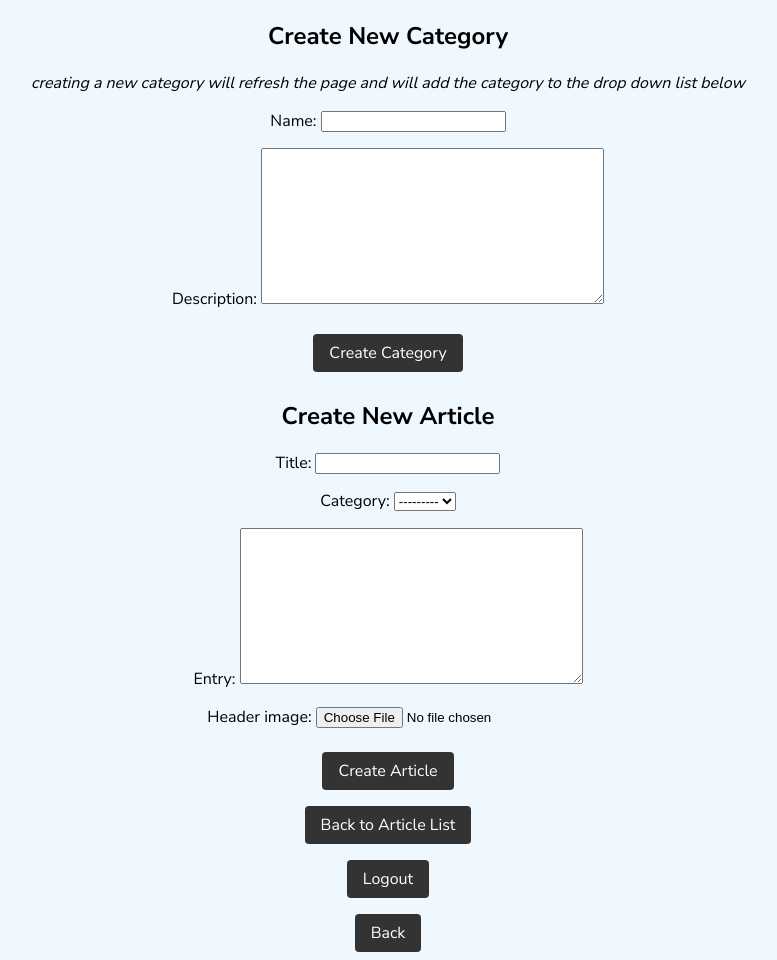
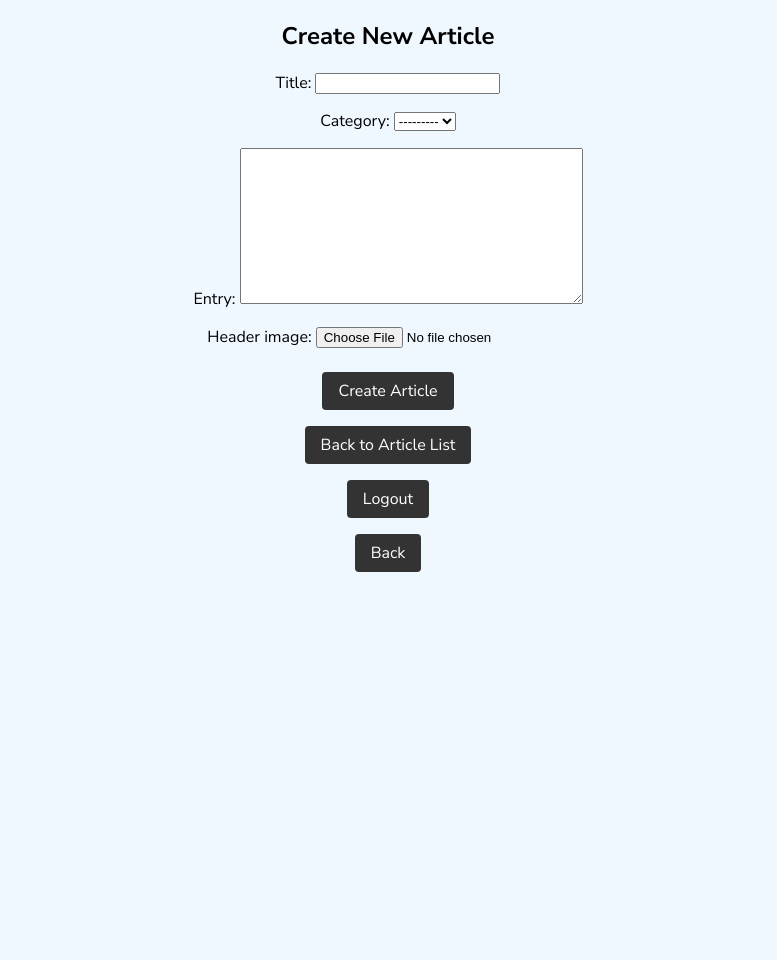
Before and after one commit to icepicklife/hobbysite-E-10, a Django app: page /wiki/article/add/ in a window 1280 px wide. Shown: the part 141-1101 px from the top of the page, without its empty margins (252-1029 px from the left). After the commit the page ends 713 px from the top, so only its background shows below. Run offline with Django 5.2, Linux system fonts and the light colour scheme; the visitor is signed in with stand-in values (Sample User, id 1); data that the repository does not hold is empty.

Commit message:
wiki pep8 and remove categorycreate for users

```diff
--- a/wiki/forms.py
+++ b/wiki/forms.py
@@ -1,5 +1,5 @@
 from django import forms
-from .models import Article, Comment, ArticleCategory
+from .models import Article, Comment
 
 
 class ArticleImageUploadForm(forms.ModelForm):
@@ -14,12 +14,6 @@ class ArticleCreateForm(forms.ModelForm):
         exclude = ["created_on", "updated_on", "author"]
 
 
-class ArticleCategoryCreateForm(forms.ModelForm):
-    class Meta:
-        model = ArticleCategory
-        fields = ["name", "description"]
-
-
 class ArticleUpdateForm(forms.ModelForm):
     class Meta:
         model = Article
--- a/wiki/templates/wiki/article_create.html
+++ b/wiki/templates/wiki/article_create.html
@@ -6,14 +6,7 @@
 
 {% block content %}
 
-  <h2>Create New Category</h2>
-  <p><em>creating a new category will refresh the page and will add the category to the drop down list below</em></p>
-  <form method="post">
-    {% csrf_token %}
-    {{ category_form.as_p }}
-    <button type="submit">Create Category</button>
-  </form>
-
+  <!-- Create Article Form  -->
   <h2>Create New Article</h2>
   <form method="post" enctype="multipart/form-data">
     {% csrf_token %}
--- a/wiki/views.py
+++ b/wiki/views.py
@@ -3,12 +3,11 @@ from django.views.generic import ListView, DetailView, CreateView, UpdateView
 from django.views.generic.edit import FormMixin
 from django.urls import reverse, reverse_lazy
 from django.contrib.auth.mixins import LoginRequiredMixin
-from .models import Article, Comment, ArticleCategory
+from .models import Article
 from .forms import (
     ArticleCreateForm,
     ArticleUpdateForm,
     CommentForm,
-    ArticleCategoryCreateForm,
 )
 from user_management.models import Profile
 
@@ -97,19 +96,6 @@ class ArticleCreateView(LoginRequiredMixin, CreateView):
     template_name = "wiki/article_create.html"
     success_url = reverse_lazy("wiki:article_list")
 
-    # for category creation
-    def get_context_data(self, **kwargs):
-        context = super().get_context_data(**kwargs)
-        context["category_form"] = ArticleCategoryCreateForm()
-        return context
-
-    def post(self, request, *args, **kwargs):
-        category_form = ArticleCategoryCreateForm(request.POST)
-        if category_form.is_valid():
-            category_form.save()
-            return redirect("wiki:article_create")
-        return super().post(request, *args, **kwargs)
-
     def form_valid(self, form):
         try:
             profile = Profile.objects.get(user=self.request.user)
@@ -120,16 +106,6 @@ class ArticleCreateView(LoginRequiredMixin, CreateView):
 
     def get_success_url(self):
         return reverse_lazy("wiki:article_list")
-
-
-class ArticleCategoryCreateView(LoginRequiredMixin, CreateView):
-    model = ArticleCategory
-    form_class = ArticleCategoryCreateForm
-    template_name = "wiki/article_category_create.html"
-    success_url = reverse_lazy("wiki:article_create")
-
-    def form_valid(self, form):
-        return super().form_valid(form)
 
 
 class ArticleUpdateView(UpdateView):
```
